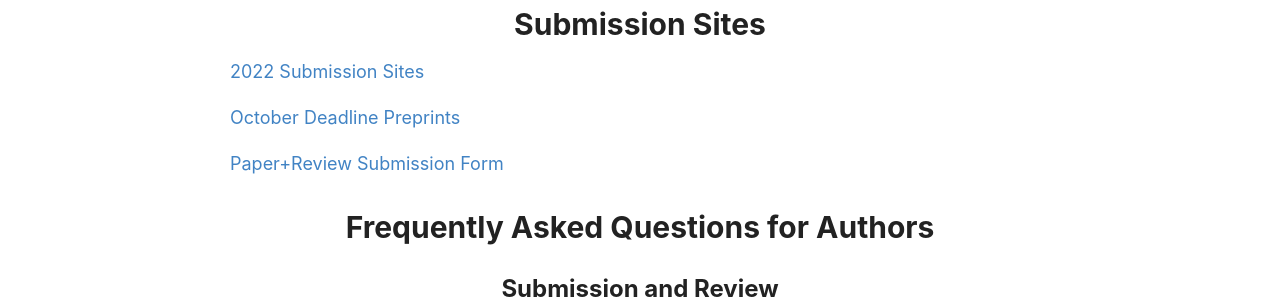
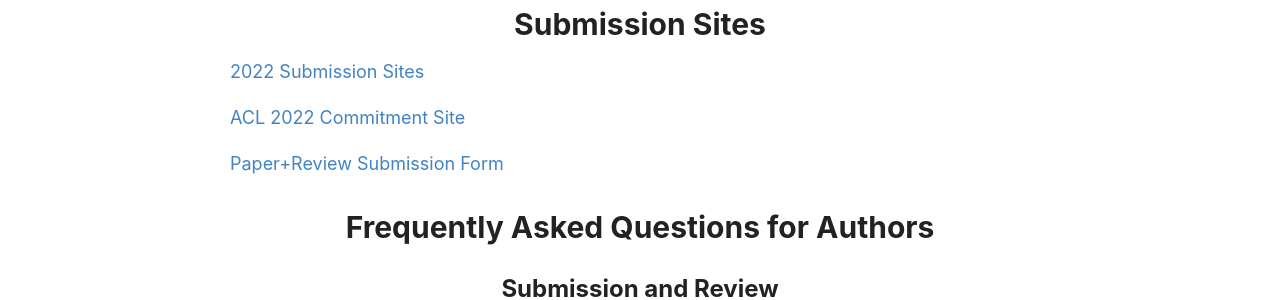
Before and after one commit to amitmerchant1990/reverie, a Jekyll site: the page built from authors.md, in a window 1280 px wide and 900 px high, scrolled down 467 px. Shown: the part 153-453 px from the top of the window. Built offline with Jekyll 4.4.1, drawn with Linux system fonts in a browser that asks for light colours.

Commit message:
Update authors.md

```diff
--- a/authors.md
+++ b/authors.md
@@ -19,7 +19,7 @@
 
 [2022 Submission Sites](https://openreview.net/group?id=aclweb.org/ACL/ARR/2022)
 
-[October Deadline Preprints](https://openreview.net/group?id=aclweb.org/ACL/ARR/2021/October)
+[ACL 2022 Commitment Site](https://openreview.net/group?id=aclweb.org/ACL/2022/Conference)
 
 [Paper+Review Submission Form](https://forms.office.com/Pages/ResponsePage.aspx?id=9028kaqAQ0OMdrEjlJf7WXcpizsAwgRHnquEMJ-wjU5UMzZSQ042N0JXQUtaMTJNSDlSR0JRVDZPSS4u)
 
```
